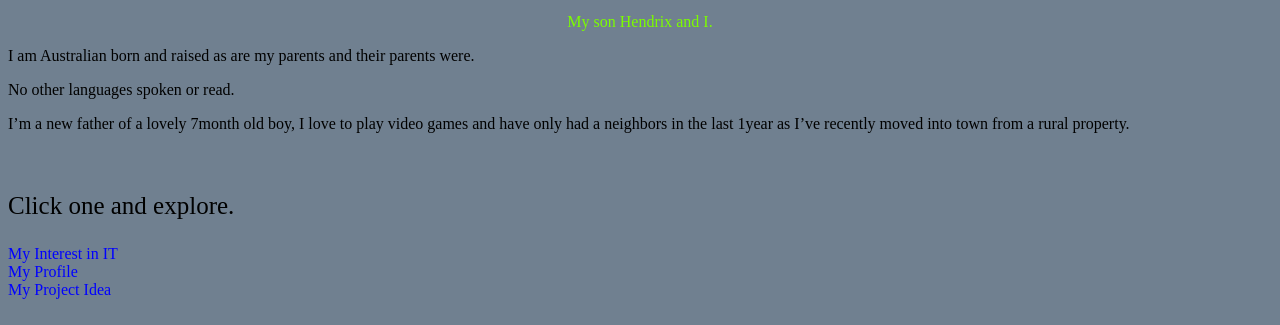
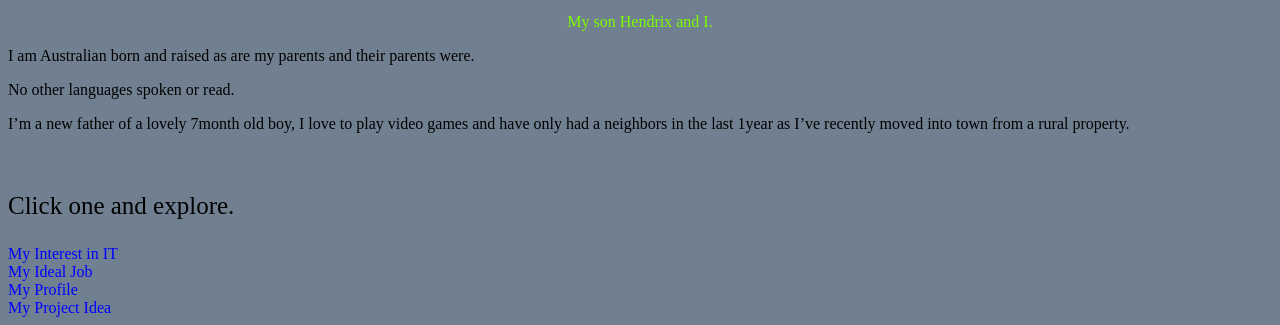
Before and after one commit to C-Fenby/Assignment-1, a plain HTML site: page index.html in a window 1280 px wide. Shown: the part 587-912 px from the top of the page. Drawn offline with Linux system fonts and the light colour scheme.

Commit message:
link on index.html

```diff
--- a/index.html
+++ b/index.html
@@ -44,6 +44,8 @@ a:active {
     <p style='font-size: 25px;'>Click one and explore.</p>
     <a href="Interest in IT.html">My Interest in IT</a>
     <br>
+    <a href="Ideal Job.Html">My Ideal Job</a>
+    <br>
     <a href="Profile.html">My Profile</a>
     <br>
     <a href="Project Idea.html">My Project Idea</a>
```
